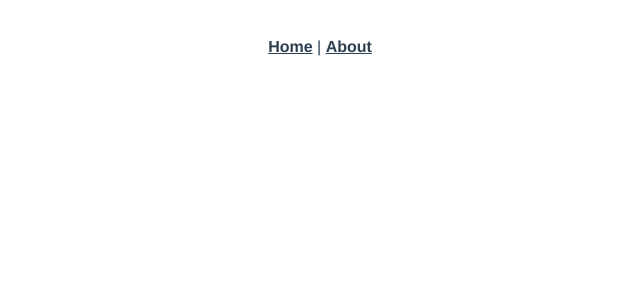
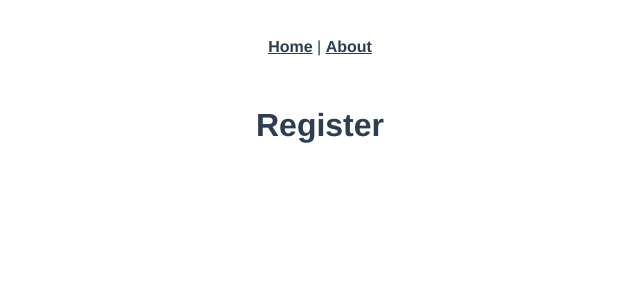
Before and after one commit to Level-Up-Partnership/lup-tasker, a Vue app in the folder client/: page /register in a window 1280 px wide. Before the commit this address had no page. Shown: the top 300 px of the page, without its empty margins (320-960 px from the left). Built offline with nearby package versions, Linux system fonts and the light colour scheme.

Commit message:
TAS-22/TAS-23 Added to router and created template

```diff
--- a/client/src/router/index.js
+++ b/client/src/router/index.js
@@ -1,21 +1,24 @@
 import { createRouter, createWebHistory } from "vue-router";
-import Home from "../views/Home.vue";
+import Login from "../views/Login.vue";
+import Register from '../views/Register.vue'
+import NotFound from '../views/notfound/NotFound.vue';
 
 const routes = [
   {
     path: "/",
-    name: "Home",
-    component: Home,
+    redirect: '/register'
   },
   {
-    path: "/about",
-    name: "About",
-    // route level code-splitting
-    // this generates a separate chunk (about.[hash].js) for this route
-    // which is lazy-loaded when the route is visited.
-    component: () =>
-      import(/* webpackChunkName: "about" */ "../views/About.vue"),
+    path: "/login",
+    component: Login,
   },
+  {
+    path: "/register",
+    component: Register,
+  },
+  {
+    path: '/:notFound(.*)', component: NotFound //Keep this route last
+  }
 ];
 
 const router = createRouter({
--- /dev/null
+++ b/client/src/views/Register.vue
@@ -0,0 +1,13 @@
+<template>
+  <div>
+    <h1>Register</h1>
+  </div>
+</template>
+
+<script>
+export default {};
+</script>
+
+
+<style scoped>
+</style>
```
